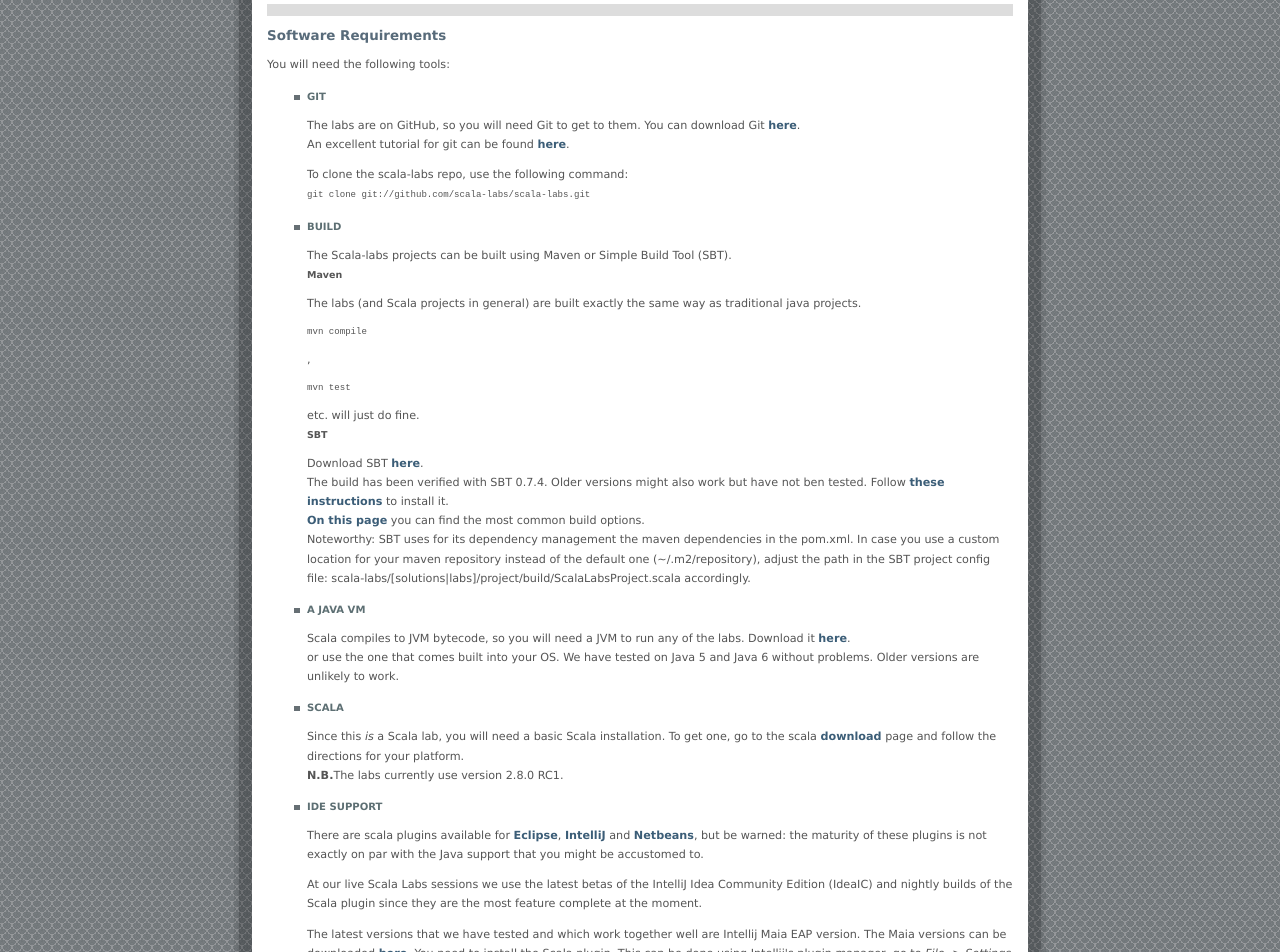
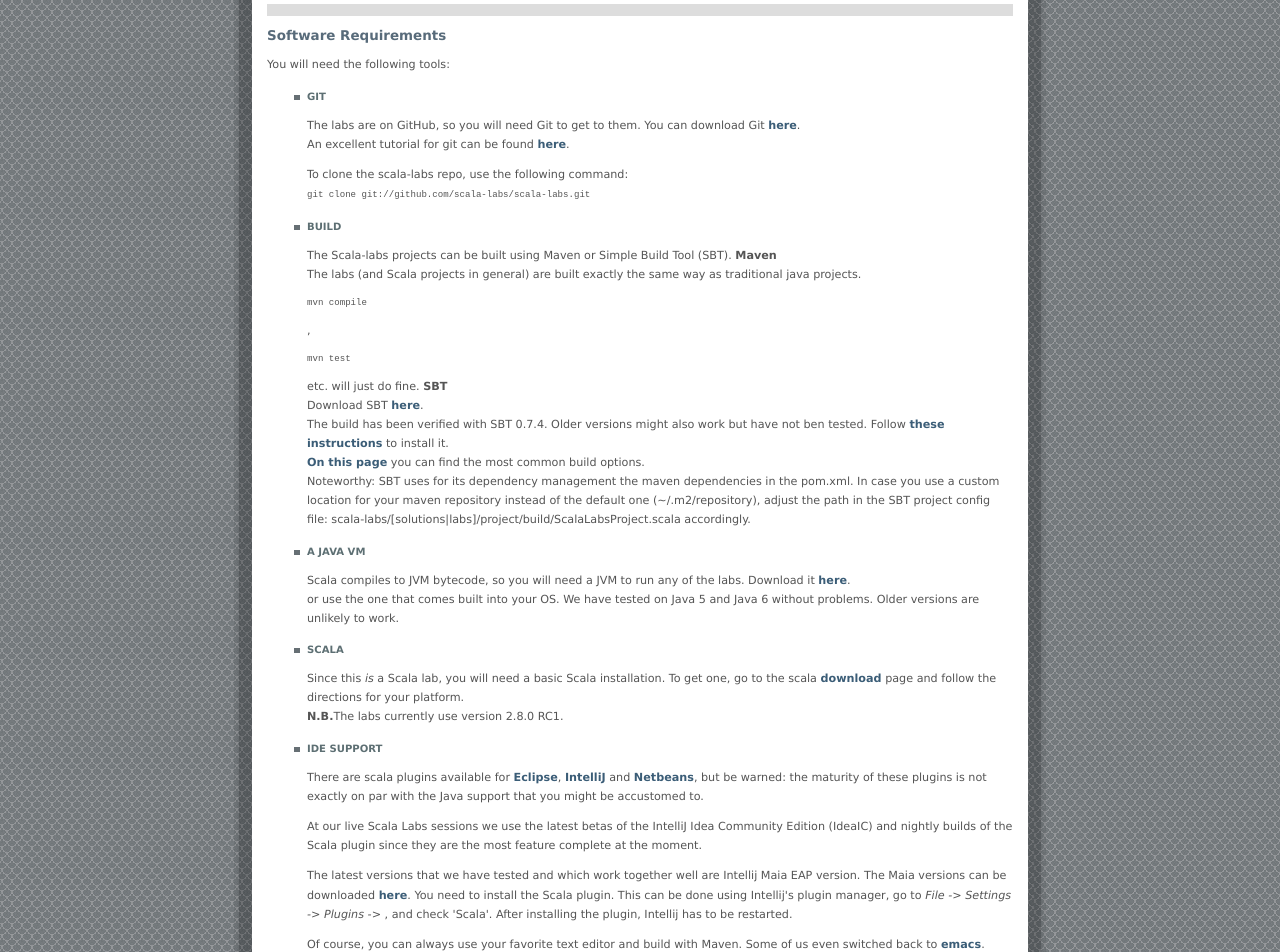
Before and after one commit to scala-labs/scala-labs.github.com, a Jekyll site: the page built from getting-started.html, in a window 1280 px wide. Shown: the part 333-1285 px from the top of the page. Built offline with Jekyll 4.4.1, drawn with Linux system fonts in a browser that asks for light colours.

Commit message:
formatting

```diff
--- a/getting-started.html
+++ b/getting-started.html
@@ -28,11 +28,12 @@ You will need the following tools:
 	<p class="text-content">
 	<li>
   	<h3>Build</h3>
-  	The Scala-labs projects can be built using Maven or Simple Build Tool (SBT). <br>
-<h4>Maven</h4>
-The labs (and Scala projects in general) are built exactly the same way as traditional java projects. <pre>mvn compile</pre>, <pre>mvn test</pre> etc. will just do fine.
-<h4>SBT</h4>
-Download SBT <b><a href="http://code.google.com/p/simple-build-tool/downloads">here</a></b>.<br>
+  	The Scala-labs projects can be built using Maven or Simple Build Tool (SBT).
+      <b>Maven</b></br>
+      The labs (and Scala projects in general) are built exactly the same way as traditional java projects. <pre>mvn compile</pre>, <pre>mvn test</pre> etc. will just do fine.
+
+      <b>SBT</b><br>
+      Download SBT <b><a href="http://code.google.com/p/simple-build-tool/downloads">here</a></b>.<br>
   	The build has been verified with SBT 0.7.4. Older versions might also work but have not ben tested.
         Follow <b><a href="http://code.google.com/p/simple-build-tool/wiki/Setup">these instructions</a></b> to install it.<br>
         <b><a href="http://code.google.com/p/simple-build-tool/wiki/RunningSbt">On this page</b></a> you can find the most common build options.<br/>
```
